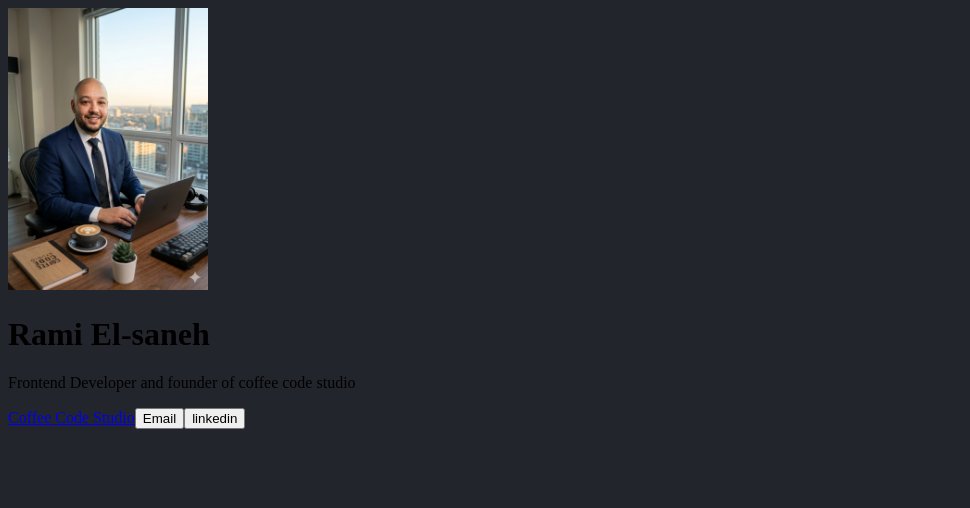
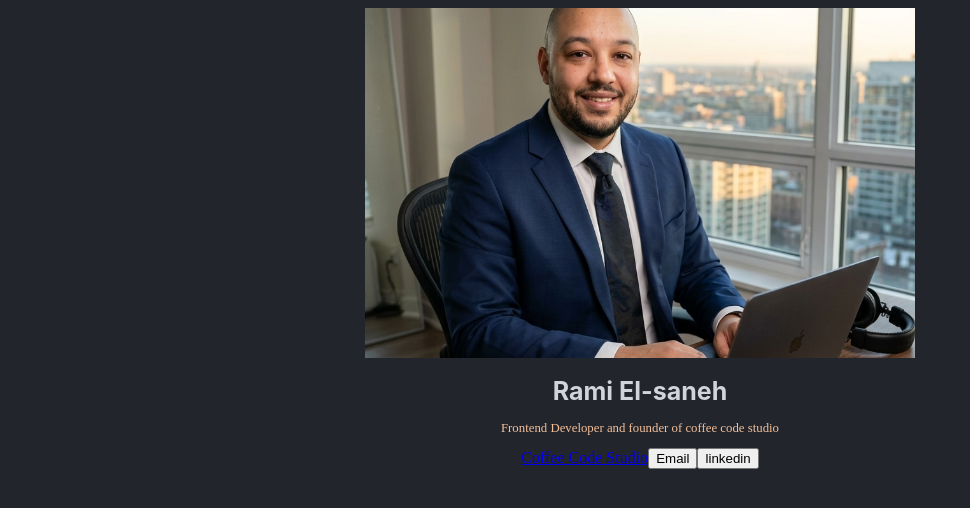
Before and after one commit to CoffeeCodeStudio/Digital-business-card-react, a React (Vite) app in the folder mitt-projekt/: page / in a window 1280 px wide. Shown: the top 508 px of the page, without its empty margins (0-970 px from the left). Built offline with nearby package versions, Linux system fonts and the light colour scheme.

Commit message:
info design and layout

```diff
--- a/mitt-projekt/src/App.jsx
+++ b/mitt-projekt/src/App.jsx
@@ -1,8 +1,8 @@
 import Info from "./Info"
 export default function App() {
 	return (
-		<>
+		<div className="app-container">
 			<Info />
-		</>
+		</div>
 	)
 }
--- a/mitt-projekt/src/Info.jsx
+++ b/mitt-projekt/src/Info.jsx
@@ -1,12 +1,12 @@
 import ramiIgm from "./assets/rami.png"
 export default function Info() {
 	return (
-		<div>
-			<img src={ramiIgm} alt="image of Rami El-saneh" width="200px"/>
+		<div className="card_info">
+			<img src={ramiIgm} alt="image of Rami El-saneh" width="100px"/>
 			<h1>
 				Rami El-saneh
 			</h1>
-			<p>
+			<p className ="card_title">
 				Frontend Developer and founder of coffee code studio
 			</p>
 			<a href="https://coffeecodestudio.se">
--- a/mitt-projekt/src/index.css
+++ b/mitt-projekt/src/index.css
@@ -2,3 +2,26 @@ body {
 	background-color: #23252C;
 
 }
+h1 {
+	color: #D1D5DB;
+	font-family: Inter;
+	font-weight: 700;
+	font-style: Bold;
+	font-size: 1.5625rem;
+	line-height: 100%;
+	letter-spacing: 0%;
+}
+.app-container {
+	max-width: 550px;
+	text-align: center;
+	margin: 0 auto;
+}
+.card_title {
+	color: #F3BF99;
+	font-size: .8rem;
+}
+img {
+  width: 100%;
+  height: 350px;
+  object-fit: cover;
+}
```
Also changed, not shown: 1 other file (tests, documents, lock files or other folders).
